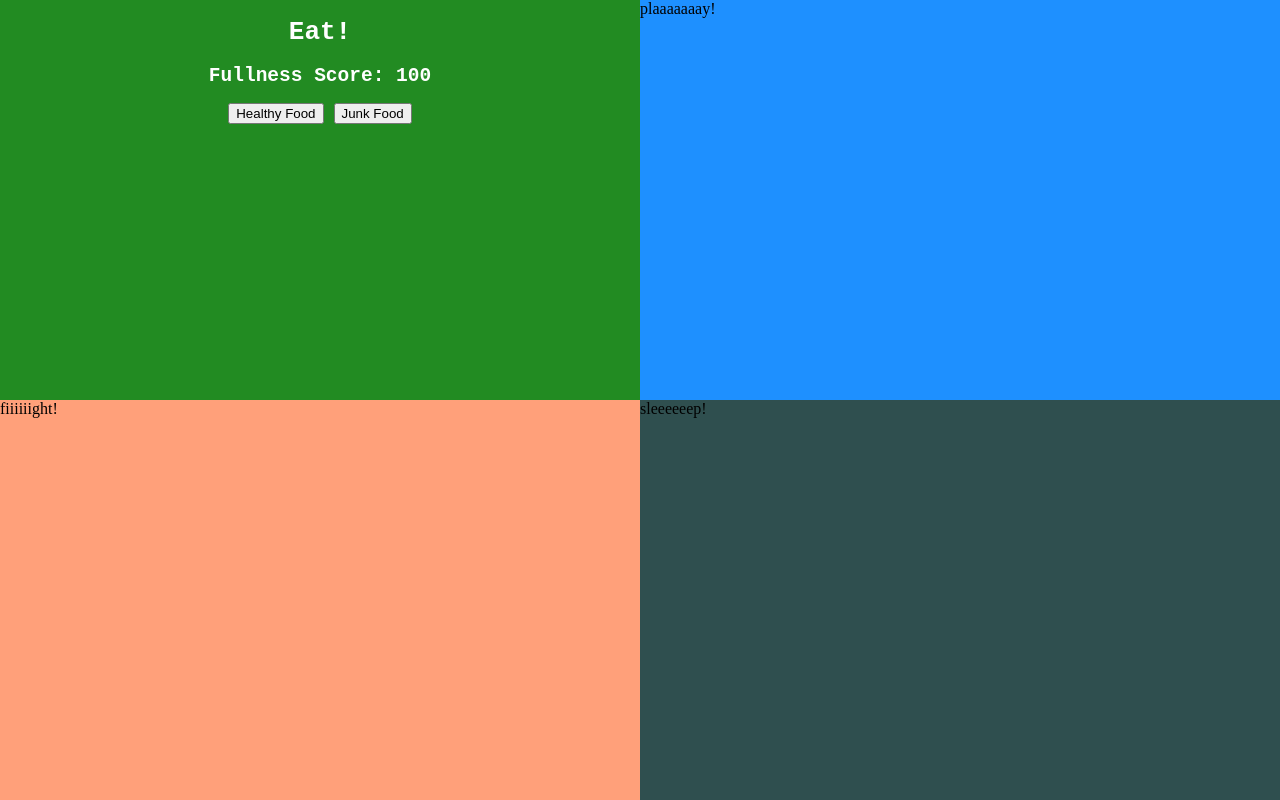
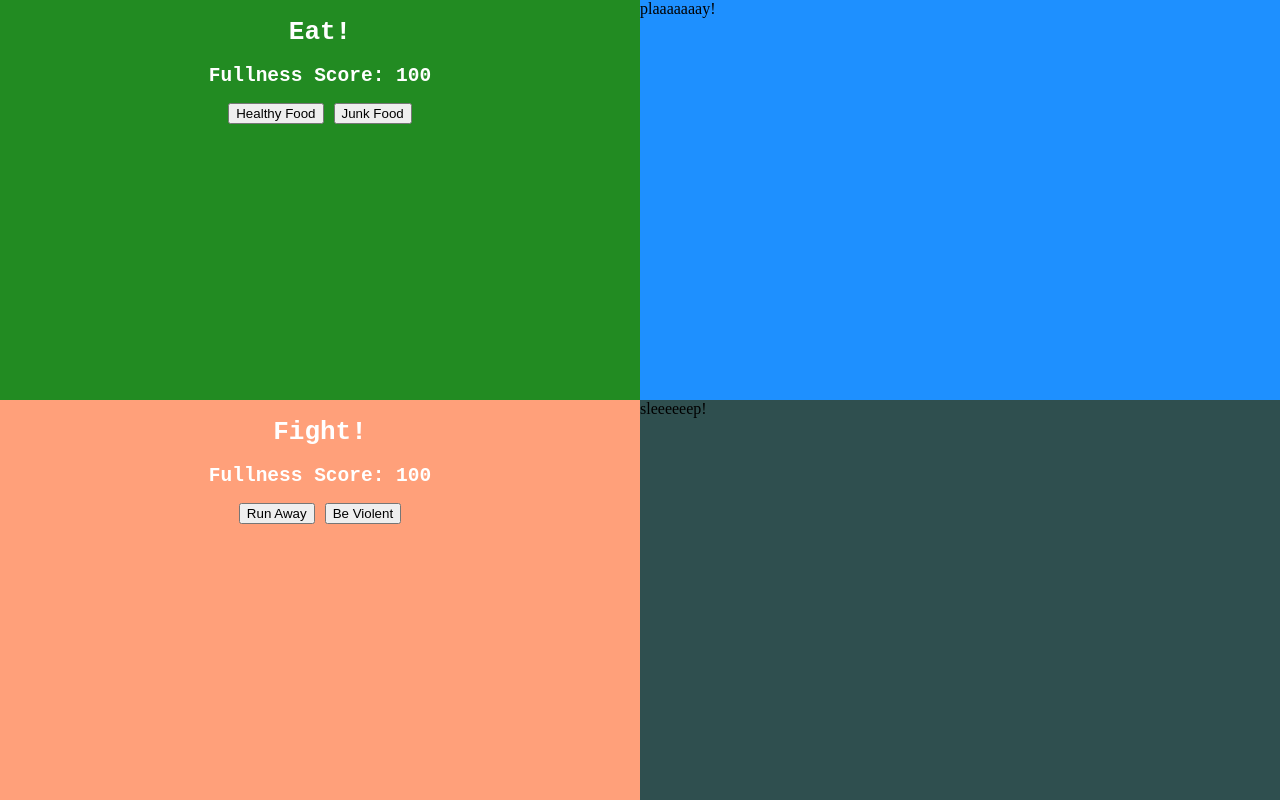
Before and after one commit to MLogan1998/tamagotchi, a website built with webpack: page src/index.html in a window 1280 px wide. Built offline with nearby package versions, Linux system fonts and the light colour scheme.

Commit message:
added fight component

```diff
--- a/src/javascripts/components/fight/fight.js
+++ b/src/javascripts/components/fight/fight.js
@@ -1,9 +1,30 @@
 import './fight.scss';
 import utils from '../../utils/utils';
 
+let strength = 100;
+
 const testFight = () => {
-  const domstring = 'fiiiiiight!';
+  const domstring = `
+    <h1>Fight!</h1>
+    <h2>Fullness Score: ${strength}</h2>
+    <button class="runAway">Run Away</button><button class="violent">Be Violent</button>`;
   utils.printToDom('#fight', domstring);
 };
+const runRun = () => {
+  if (strength === 100) return;
+  strength += 1;
+  if (strength > 100) strength = 100;
+  testFight();
+};
+
+const violence = () => {
+  if (strength === 0) return;
+  strength -= 10;
+  if (strength < 0) strength = 0;
+  testFight();
+};
+
+$('body').on('click', '.runAway', runRun);
+$('body').on('click', '.violent', violence);
 
 export default { testFight };
--- a/src/javascripts/components/fight/fight.scss
+++ b/src/javascripts/components/fight/fight.scss
@@ -1,3 +1,14 @@
 #fight {
   background-color: lightsalmon;
+  text-align: center;
+
+  h1, h2 {
+    color:white;
+    text-align: center;
+    font-family: monospace;
+  }
+
+  button:first-of-type {
+    margin-right: 10px;
+  }
 }
```
